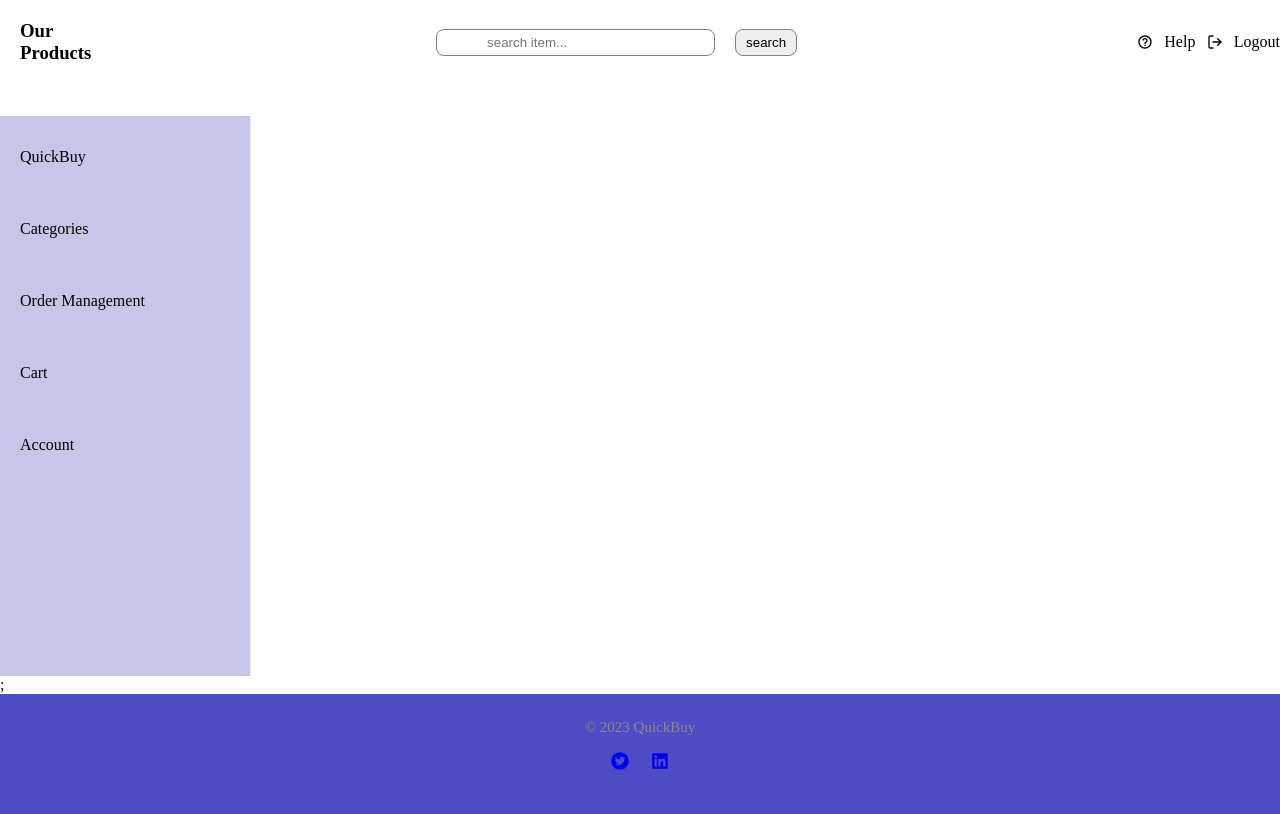
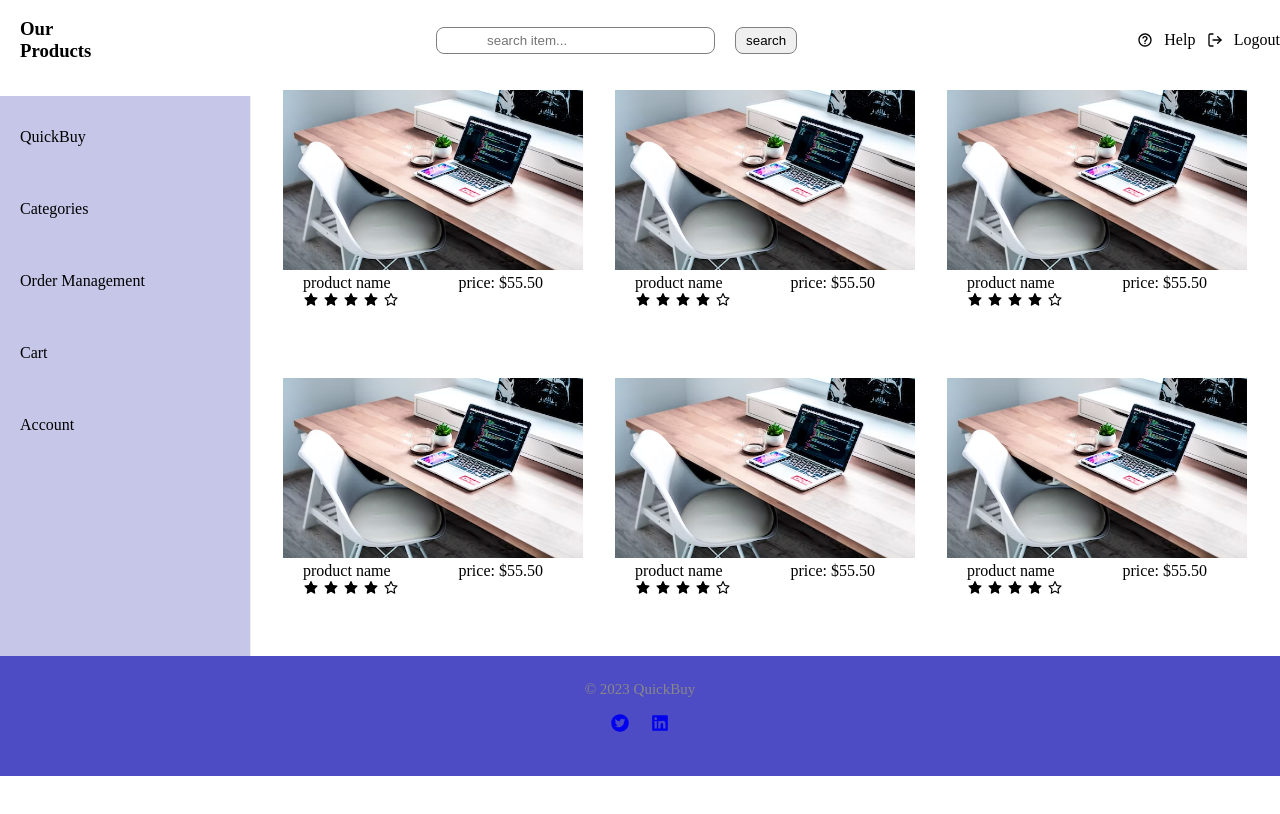
Before and after one commit to Freshia-Njoki/E-commerce-Client, a React (Vite) app: page /dashboard in a window 1280 px wide. Built offline with nearby package versions, Linux system fonts and the light colour scheme.

Commit message:
quickbuy default dashboard

```diff
--- /dev/null
+++ b/src/components/card/Card.jsx
@@ -0,0 +1,19 @@
+import { AiFillStar, AiOutlineStar } from 'react-icons/ai'
+import '../../pages/Dashboard/dashboard.css'
+import img from '../../assets/img.avif'
+
+function Card() {
+    return (
+        <div >
+            <div className="card">
+                <img className='img' src={img} alt="" />
+                <div className="description"><p>product name</p>
+                    <p>price: $55.50</p></div>
+                <div className="rating"> <AiFillStar /> <AiFillStar /> <AiFillStar /> <AiFillStar /> <AiOutlineStar /> </div>
+
+
+            </div>
+        </div>
+    )
+}
+export default Card
--- a/src/pages/Dashboard/Dashboard.jsx
+++ b/src/pages/Dashboard/Dashboard.jsx
@@ -1,9 +1,10 @@
 import { Sidebar, Menu, MenuItem } from 'react-pro-sidebar';
 import { Link } from "react-router-dom"
-import { BsSearch } from 'react-icons/bs'
 import { BiHelpCircle } from 'react-icons/bi'
 import { FiLogOut } from 'react-icons/fi'
 import './dashboard.css'
+import Card from '../../components/card/card';
+
 
 function Dashboard() {
     //state-management(redux) for dashboard components
@@ -25,6 +26,8 @@ function Dashboard() {
 
             </div>
 
+            <div className='content'>
+
 
                 <Sidebar className='sidebar'>
                     <Menu menuItemStyles={{
@@ -38,14 +41,24 @@ function Dashboard() {
                         },
                     }}>
 
-                    <MenuItem className="menu" component={<Link to="/quickbuy" />}>QuickBuy </MenuItem>
+                        <MenuItem className="menu">QuickBuy </MenuItem>
                         <MenuItem className="menu" component={<Link to="/categories" />}>Categories </MenuItem>
                         <MenuItem className="menu" component={<Link to="/order" />}>Order Management </MenuItem>
                         <MenuItem className="menu" component={<Link to="/cart" />}>Cart </MenuItem>
                         <MenuItem className="menu" component={<Link to="/Account" />}>Account </MenuItem>
 
                     </Menu>
-            </Sidebar>;
+                </Sidebar>
+                <div className='products'>
+
+                    <Card />
+                    <Card />
+                    <Card />
+                    <Card />
+                    <Card />
+                    <Card />
+                </div>
+            </div>
         </div>
     )
 }
--- a/src/pages/Dashboard/dashboard.css
+++ b/src/pages/Dashboard/dashboard.css
@@ -1,7 +1,7 @@
 .navbar {
   display: flex;
   flex-direction: row;
-  height: 2S0vh;
+  height: 10vh;
   place-items: center;
   gap: 30px;
 }
@@ -27,10 +27,44 @@
 .sidebar {
   background-color: #4e4cc4;
   height: 70vh;
-  margin-top: 2rem;
+
+  margin-top: 1rem;
 }
 
 .menu {
   height: 7vh;
   padding-top: 1rem;
 }
+
+.content {
+  display: flex;
+}
+
+.card p {
+  padding-left: 20px;
+}
+
+.rating {
+  padding-left: 20px;
+}
+
+.products {
+  display: grid;
+  grid-template-columns: repeat(3, 1fr);
+}
+
+.description {
+  display: flex;
+  flex-direction: row;
+  gap: 3rem;
+}
+
+.card {
+  margin-top: 10px;
+  margin-left: 2rem;
+}
+
+.img {
+  width: 300px;
+  height: 180px;
+}
```
Also changed, not shown: src/assets/img.avif (added). Lines whose indentation alone changed are shown as unchanged.
